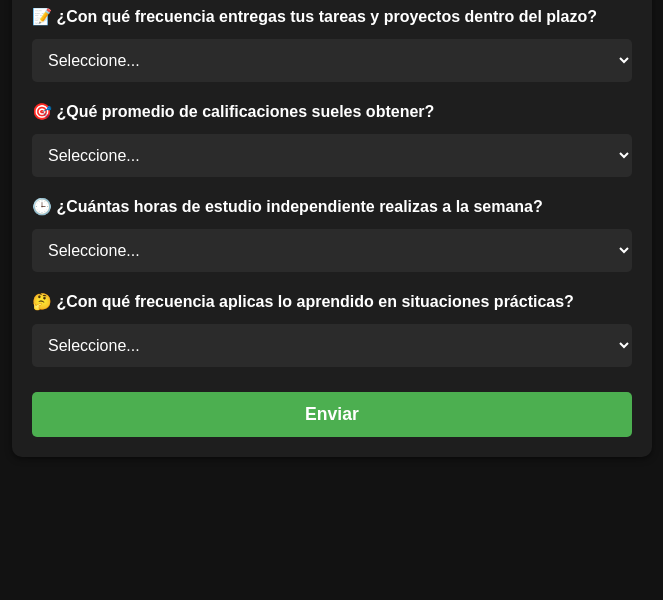
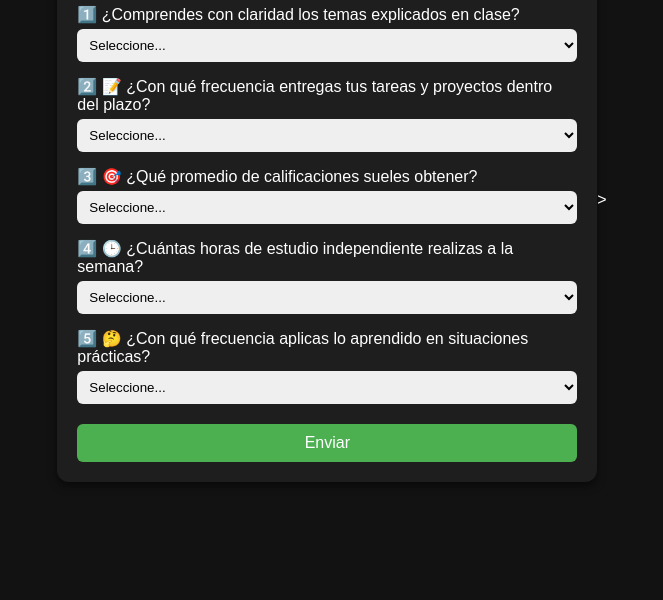
Before and after one commit to JLIAN-ST/encuestas.utp, a plain HTML site: page index.html in a window 1280 px wide. Shown: the part 200-800 px from the top of the page, without its empty margins (308-971 px from the left). Drawn offline with Linux system fonts and the light colour scheme.

Commit message:
Add files via upload

```diff
--- a/index.html
+++ b/index.html
@@ -2,168 +2,125 @@
 <html lang="es">
 <head>
   <meta charset="UTF-8">
+  <meta name="viewport" content="width=device-width, initial-scale=1.0">
   <title>Encuesta Académica</title>
-  <meta name="viewport" content="width=device-width, initial-scale=1.0"> <!-- Hace que sea responsive -->
   <style>
     body {
       font-family: Arial, sans-serif;
-      margin: 0;
-      padding: 20px;
       background: #121212;
       color: #fff;
+      display: flex;
+      justify-content: center;
+      align-items: center;
+      min-height: 100vh;
+      margin: 0;
     }
-    h1 {
-      text-align: center;
-      margin-bottom: 20px;
-      font-size: 1.8em;
-    }
-    form {
-      max-width: 600px;
-      margin: auto;
+    .container {
       background: #1e1e1e;
       padding: 20px;
-      border-radius: 10px;
-      box-shadow: 0 2px 6px rgba(0,0,0,0.5);
+      border-radius: 12px;
+      width: 90%;
+      max-width: 500px;
+      box-shadow: 0 4px 8px rgba(0,0,0,0.5);
     }
-    .question {
-      margin-bottom: 20px;
-    }
-    label {
-      font-weight: bold;
-      cursor: pointer;
-      display: block;
-      margin-bottom: 8px;
-      font-size: 1em;
-    }
-    select, button {
+    h2 { text-align: center; margin-bottom: 20px; }
+    label { display: block; margin-top: 15px; }
+    select {
       width: 100%;
-      padding: 12px;
+      padding: 8px;
+      border-radius: 6px;
+      border: none;
       margin-top: 5px;
-      border-radius: 5px;
-      border: none;
-      font-size: 1em;
-    }
-    select {
-      background: #2b2b2b;
-      color: white;
     }
     button {
+      margin-top: 20px;
+      width: 100%;
+      padding: 10px;
+      border: none;
+      border-radius: 6px;
       background: #4CAF50;
       color: white;
+      font-size: 16px;
       cursor: pointer;
-      font-size: 1.1em;
-      font-weight: bold;
     }
-    button:hover {
-      background: #45a049;
-    }
-
-    /* 📱 Estilo adaptable para móviles */
-    @media (max-width: 600px) {
-      body {
-        padding: 10px;
-      }
-      form {
-        padding: 15px;
-      }
-      h1 {
-        font-size: 1.5em;
-      }
-      label, select, button {
-        font-size: 0.95em;
-      }
-      button {
-        padding: 10px;
-      }
-    }
+    button:hover { background: #45a049; }
   </style>
 </head>
 <body>
-  <h1>Encuesta Académica</h1>
-  <form id="academicSurvey">
+  <div class="container">
+    <h2>📊 Encuesta Académica</h2>
+    <form id="academicSurvey">
 
-    <div class="question">
-      <label for="understanding">📘 ¿Comprendes con claridad los temas explicados en clase?</label>
-      <select id="understanding" name="understanding" required>
+      <label>1️⃣ ¿Comprendes con claridad los temas explicados en clase?</label>
+      <select name="understanding" required>
         <option value="">Seleccione...</option>
         <option value="Sí, totalmente">Sí, totalmente</option>
         <option value="A veces">A veces</option>
         <option value="No mucho">No mucho</option>
       </select>
-    </div>
 
-    <div class="question">
-      <label for="task">📝 ¿Con qué frecuencia entregas tus tareas y proyectos dentro del plazo?</label>
-      <select id="task" name="task" required>
+      <label>2️⃣ 📝 ¿Con qué frecuencia entregas tus tareas y proyectos dentro del plazo?</label>
+      <select name="task" required>
         <option value="">Seleccione...</option>
         <option value="Siempre">Siempre</option>
         <option value="Casi siempre">Casi siempre</option>
         <option value="A veces">A veces</option>
         <option value="Nunca">Nunca</option>
       </select>
-    </div>
 
-    <div class="question">
-      <label for="grades">🎯 ¿Qué promedio de calificaciones sueles obtener?</label>
-      <select id="grades" name="grades" required>
+      <label>3️⃣ 🎯 ¿Qué promedio de calificaciones sueles obtener?</label>
+      <select name="grades" required>
         <option value="">Seleccione...</option>
         <option value="Menos de 11">Menos de 11</option>
         <option value="Entre 11 y 14">Entre 11 y 14</option>
         <option value="Entre 15 y 17">Entre 15 y 17</option>
         <option value="18 a más">18 a más</option>
       </select>
-    </div>
 
-    <div class="question">
-      <label for="hours">🕒 ¿Cuántas horas de estudio independiente realizas a la semana?</label>
-      <select id="hours" name="hours" required>
+      <label>4️⃣ 🕒 ¿Cuántas horas de estudio independiente realizas a la semana?</label>
+      <select name="hours" required>
         <option value="">Seleccione...</option>
         <option value="0–2 horas">0–2 horas</option>
         <option value="3–5 horas">3–5 horas</option>
         <option value="6–8 horas">6–8 horas</option>
         <option value="Más de 8 horas">Más de 8 horas</option>
       </select>
-    </div>
 
-    <div class="question">
-      <label for="application">🤔 ¿Con qué frecuencia aplicas lo aprendido en situaciones prácticas?</label>
-      <select id="application" name="application" required>
+      <label>5️⃣ 🤔 ¿Con qué frecuencia aplicas lo aprendido en situaciones prácticas?</label>
+      <select name="application" required>
         <option value="">Seleccione...</option>
         <option value="Siempre">Siempre</option>
         <option value="A menudo">A menudo</option>
         <option value="A veces">A veces</option>
         <option value="Nunca">Nunca</option>
       </select>
-    </div>
 
-    <button type="submit">Enviar</button>
-  </form>
+      <button type="submit">Enviar</button>
+    </form>
+  </div>
 
   <script>
-    document.getElementById("academicSurvey").addEventListener("submit", function(e) {
+    const form = document.getElementById("academicSurvey");
+
+    form.addEventListener("submit", function(e) {
       e.preventDefault();
 
-      const data = {
-        understanding: document.getElementById("understanding").value,
-        task: document.getElementById("task").value,
-        grades: document.getElementById("grades").value,
-        hours: document.getElementById("hours").value,
-        application: document.getElementById("application").value
-      };
+      const formData = new FormData(form);
 
-      fetch("https://script.google.com/macros/s/AKfycbwzjsUH1QcyLnKm6oThXbGRg0BR77P_L7dYm-CsD7MUKXwNWLwOyGT3Yb5tRy2v5LDTyA/exec", {
+      fetch("https://script.google.com/macros/s/AKfycbxH6vtfaCrTCKYBhDKDzFFSEL9_obs3F-ckpe5Ctl7WRny3GZ8CPoOjKU2wqN0RBjmvpQ/exec", {
         method: "POST",
-        body: JSON.stringify(data)
+        body: formData
       })
       .then(res => res.text())
       .then(response => {
-        alert("¡Gracias por responder! ✅");
-        document.getElementById("academicSurvey").reset();
+        alert("✅ ¡Gracias por tu respuesta!");
+        form.reset();
       })
       .catch(err => {
-        alert("Error al enviar la respuesta ❌: " + err);
+        alert("❌ Error al enviar: " + err);
       });
     });
   </script>
 </body>
 </html>
+>
```
